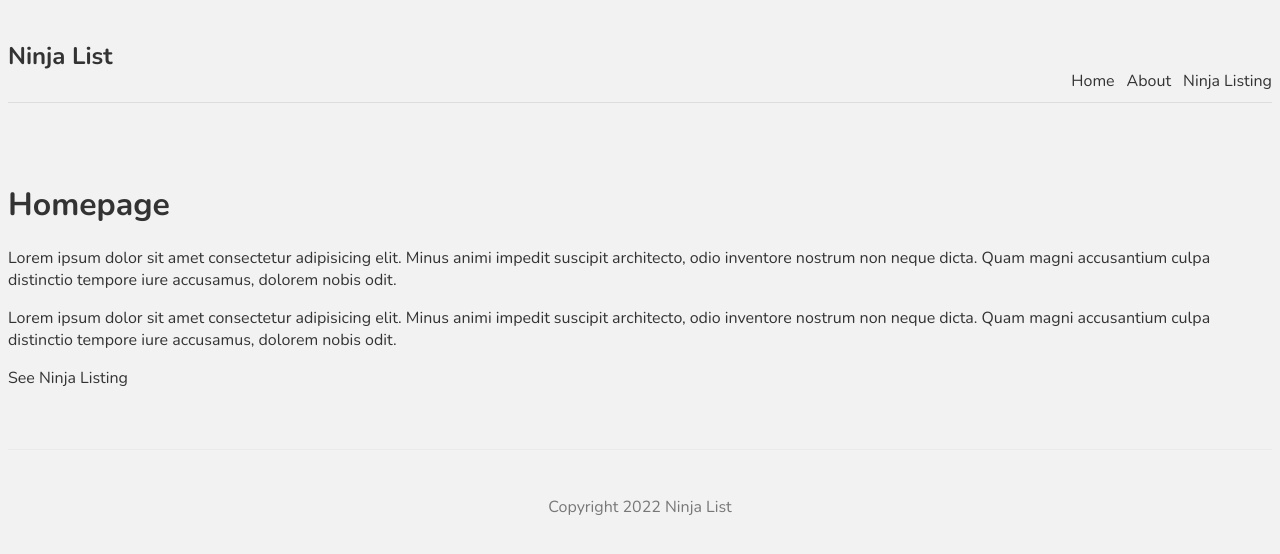
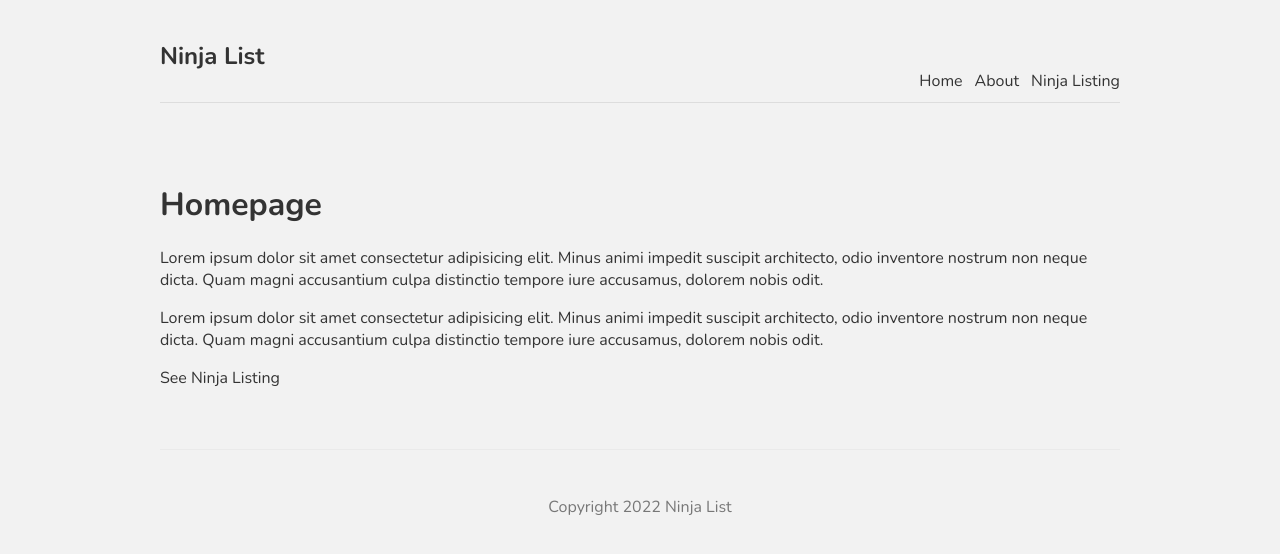
Before and after one commit to ioan-thomas/learn-NextJS, a Next.js app: page / in a window 1280 px wide. Shown: the top 554 px of the page. Built offline with nearby package versions, Linux system fonts and the light colour scheme.

Commit message:
fix: fragment changed to div so styling can be add

```diff
--- a/components/Layout.js
+++ b/components/Layout.js
@@ -3,11 +3,11 @@ import Navbar from './Navbar'
 
 const Layout = ({children}) => {
     return (
-        <>
+        <div className='content'>
             <Navbar />
             {children}
             <Footer/>
-        </>
+        </div>
 
      );
 }
```
